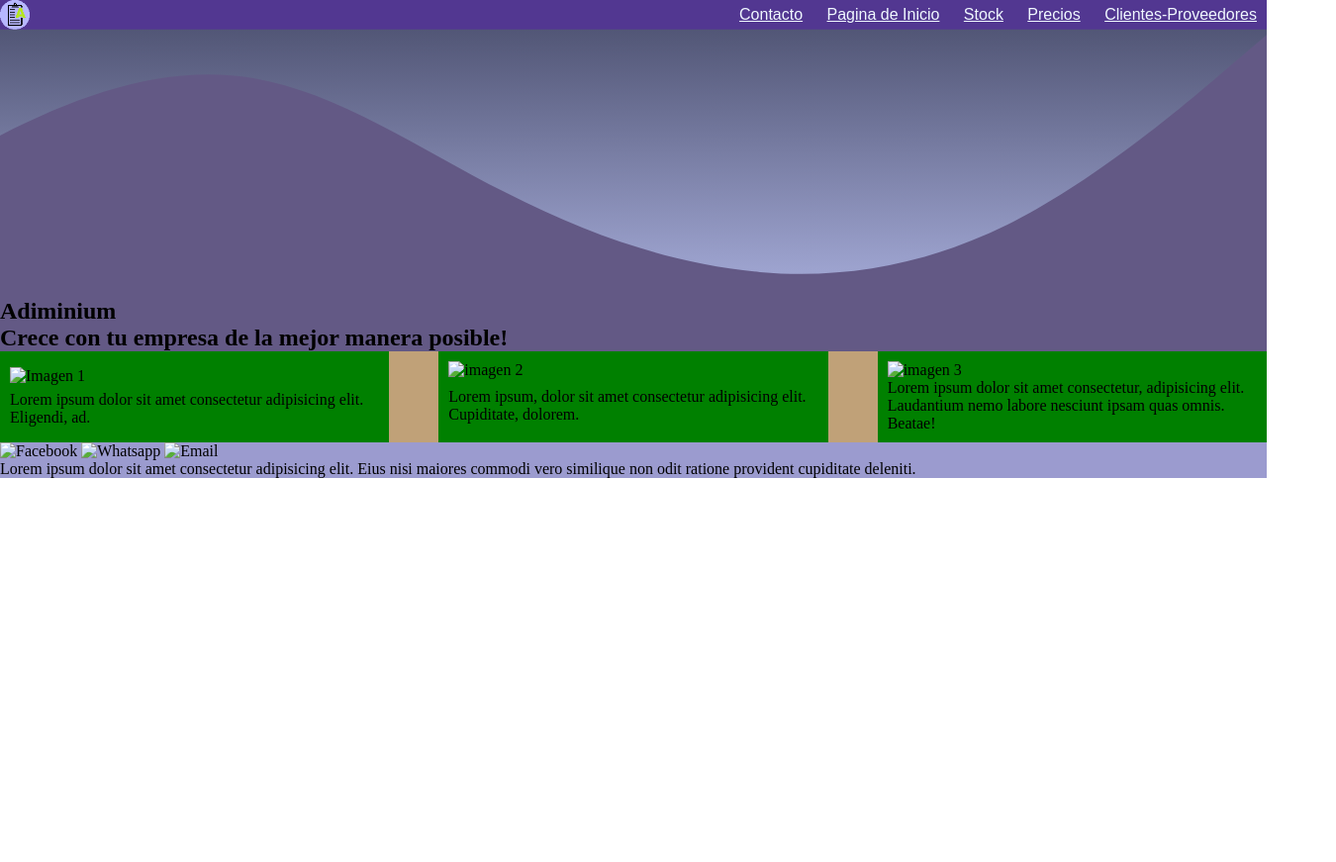
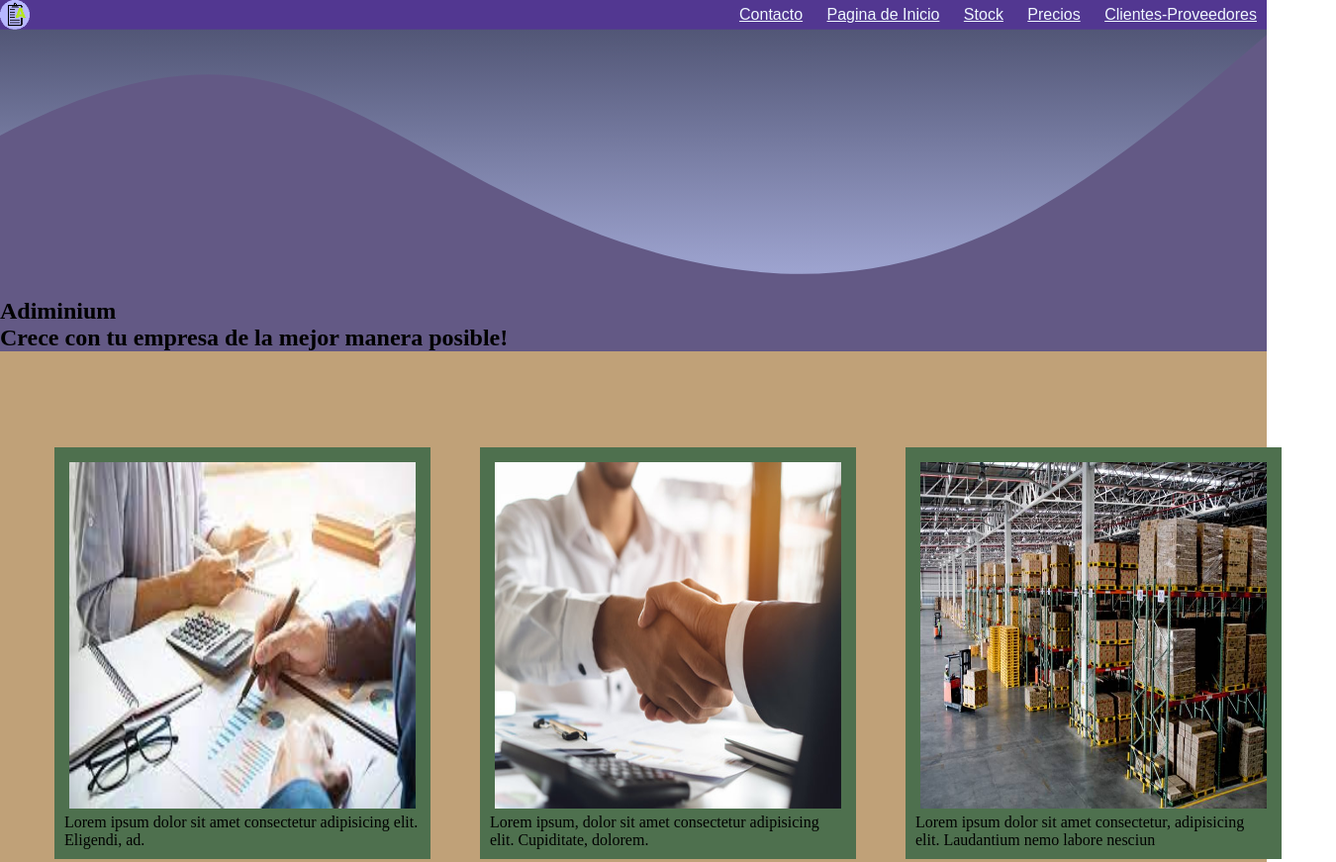
Before and after one commit to CristhianReyesDG/PreEntrega2ReyesGaray, a plain HTML site: page index.html in a window 1280 px wide. Shown: the top 871 px of the page at 99% size, 1350 px wide, since content can reach past the window. Before the commit the page ends 800 px from the top, so only its background shows below. Drawn offline with Linux system fonts and the light colour scheme.

Commit message:
Agregado de Imagenes y disposicion de elementos

```diff
--- a/css/styles-index.css
+++ b/css/styles-index.css
@@ -51,36 +51,58 @@ main{
     background-color: rgb(192, 161, 120);
 }
 
+.cards-c{
+    justify-items: center;
+}
+
 .cards-conteiner{
+    height: 500px;
     display: grid;
     column-gap: 50px;
-    justify-content: center;
+    row-gap: 50px;
+    padding: 50px;
+    margin: 5px;
     grid-template-columns: 1fr 1fr 1fr;
-    grid-template-areas:
-    uno dos tres
-    ;
+    align-items: center;
 }
 
 
+.cards img {
+    padding: 5px;
+    height: 350px;
+    width: 350px;
+}
+
 .cards {
     display: grid;
-    background-color: green;
-    border-color: violet;
+    background-color: rgb(78, 112, 78);
     padding: 10px;
-    justify-content: center;
+    justify-content: space-around;
 }
 
-img1{
-    grid-area: uno;
-}
 
-img2{
-    grid-area: dos;
-}
-
-img3{
-    grid-area: tres;
-}
 footer{
     background-color: rgb(155, 155, 207);
 }
+
+.contacto{
+    display: flex;
+    height: 70px;
+    justify-content: space-evenly;
+}
+
+.contacto img{
+    padding: 5px;
+    width: 50px;
+    height: 50px;
+}
+
+.footer-icon-hover:hover{
+    transform: scale(110%);
+}
+
+
+
+.datos-personales{
+    text-align: center;
+}
--- a/index.html
+++ b/index.html
@@ -46,33 +46,60 @@
     <main>
         <!--Agregar Fotos con texto explicativo de cada funcion-->
         <section class="cards-conteiner">
-            <div class="cards img1">
-                <table borde="10px"></table>
-                <img src="" alt="Imagen 1">
+            <div class="cards img1-1 cards-c">
+                <img src="./image/image-contabilidad-service-1.jpg" alt="Imagen cards stock 1">
                 <p>
                     Lorem ipsum dolor sit amet consectetur adipisicing elit. Eligendi, ad.
                 </p>
             </div>
-            <div class="cards img2">
-                <img src="" alt="imagen 2">
+            <div class="cards img1-2 cards-c">
+                <img src="./image/client-image-1.jpg" alt="imagen cards precios 2">
                 <p>
                     Lorem ipsum, dolor sit amet consectetur adipisicing elit. Cupiditate, dolorem.
                 </p>
             </div>
-            <div class="cards img3">
-                <img src="" alt="imagen 3">
+            <div class="cards img1-3 cards-c">
+                <img src="./image/image-bodega-service-1.jpg" alt="imagen cliente-proveedor 3">
+                <p>
+                    Lorem ipsum dolor sit amet consectetur, adipisicing elit. Laudantium nemo labore nesciun
+                </p>
+            </div>
+        </section>
+
+        <section class="testimonios-cards">
+            <div class="cards img2-1">
+                <img src="" alt="Imagen cliente 1">
+                <p>
+                    Lorem ipsum dolor sit amet consectetur adipisicing elit. Eligendi, ad.
+                </p>
+            </div>
+            <div class="cards img2-2">
+                <img src="" alt="imagen cliente 2">
+                <p>
+                    Lorem ipsum, dolor sit amet consectetur adipisicing elit. Cupiditate, dolorem.
+                </p>
+            </div>
+            <div class="cards img2-3">
+                <img src="" alt="imagen cliente 3">
                 <p>
                     Lorem ipsum dolor sit amet consectetur, adipisicing elit. Laudantium nemo labore nesciunt ipsam quas omnis. Beatae!
                 </p>
             </div>
+
         </section>
     </main>
     <footer class="index-footer">
         <section>
-            <div class="contacto">
-                <img src="" alt="Facebook">
-                <img src="" alt="Whatsapp">
-                <img src="" alt="Email">
+            <div class="contacto" >
+                <a href="" class="footer-icon-hover">
+                    <img src="./icon/fb.png" alt="Facebook" class="footerfb">
+                </a>
+                <a href="" class="footer-icon-hover">
+                    <img src="./icon/wpp.png" alt="Whatsapp" class="footerwpp">
+                </a>
+                <a href="" class="footer-icon-hover">
+                    <img src="./icon/email.png" alt="Email" class="footeremail">
+                </a>
             </div>
             <div class="datos-personales">
                 <p>
```
Also changed, not shown: icon/email.png (added), icon/fb.png (added), icon/wpp.png (added), image/billowshop.png (deleted), image/client-image-1.jpg (added), image/image-bodega-service-1.jpg (added), image/image-contabilidad-service-1.jpg (added), image/image-cost-1.jpg (added), image/image-ejemplo-1.jpg (added), image/image-ejemplo-2.jpg (added), image/image-ejemplo-3.jpg (added), image/image-ejemplo-4.jpg (added), image/image-header-background-1.jpg (added), image/image-proveedor-1.jpg (added), 1 more files.
